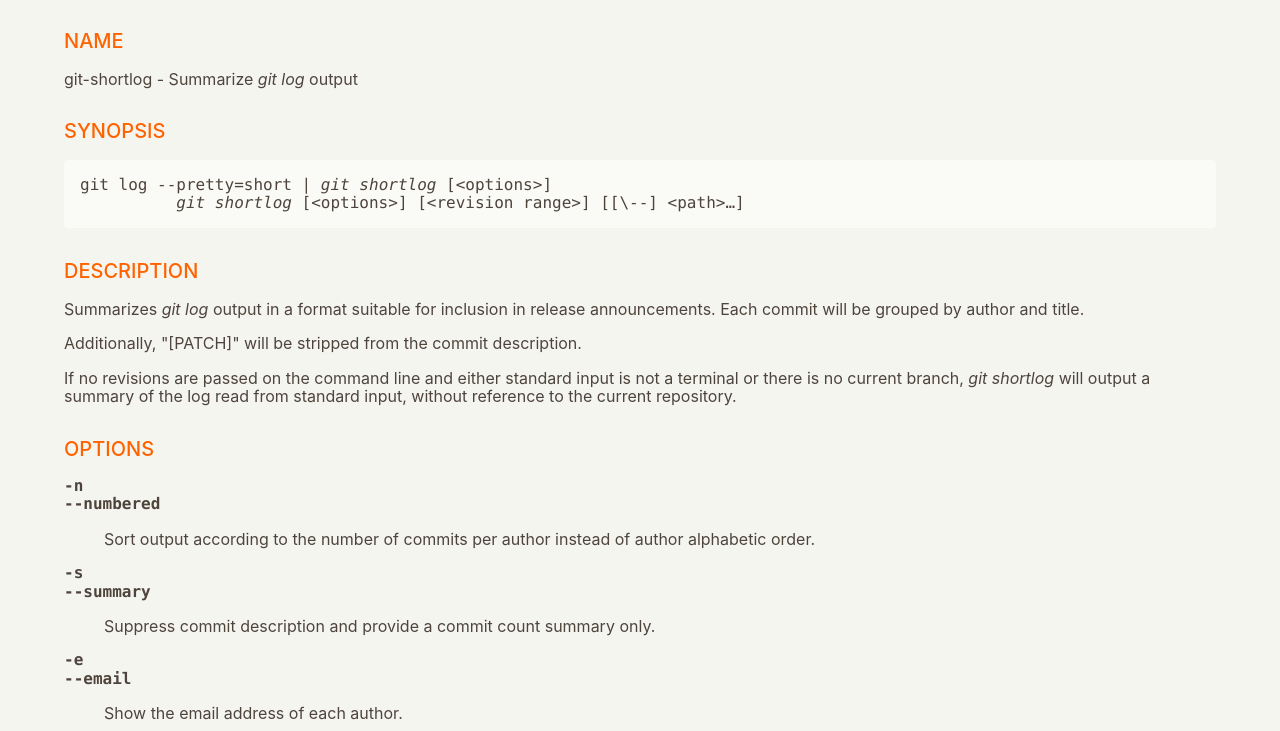
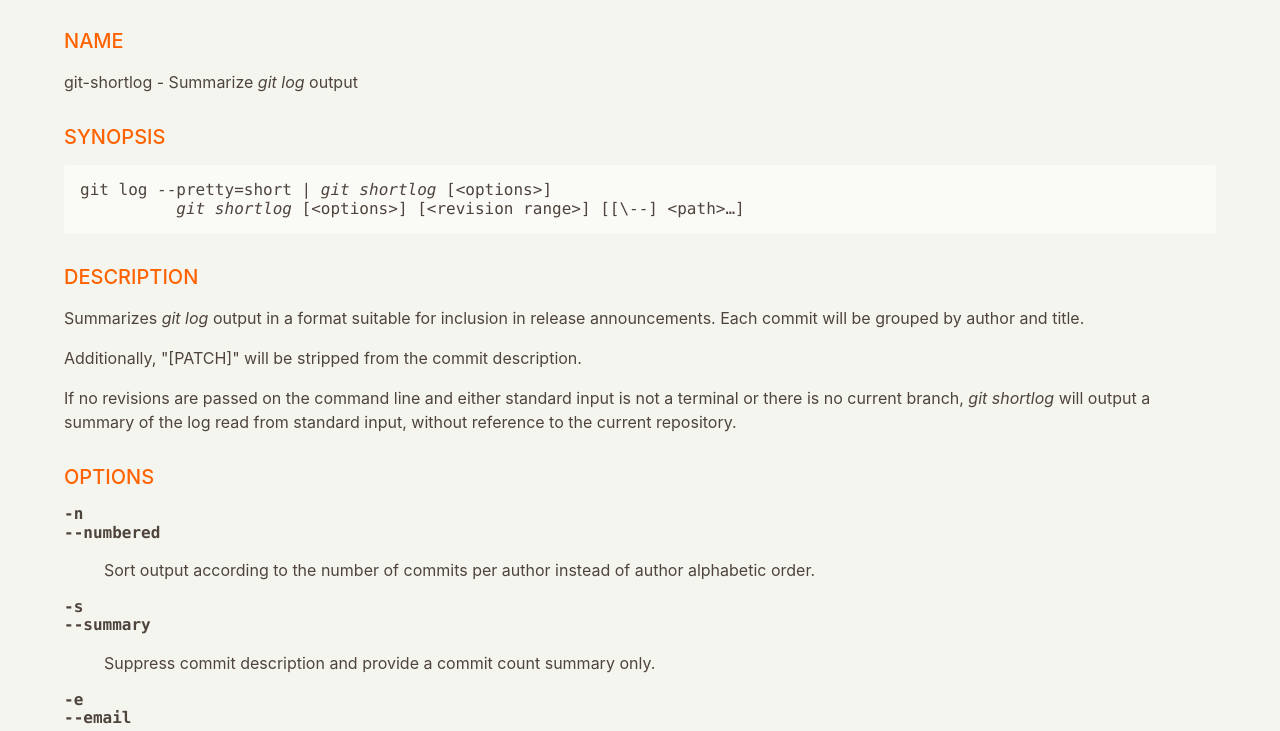
Before and after one commit to jasonlong/nugit, a website: page index.html in a window 1280 px wide. Shown: the part 69-800 px from the top of the page. Drawn offline with Linux system fonts and the light colour scheme.

Commit message:
Add line height to docs

```diff
--- a/css/docs.scss
+++ b/css/docs.scss
@@ -23,6 +23,10 @@
     @extend .fw5;
   }
 
+  p {
+    @extend .lh-copy;
+  }
+
   .sectionbody {
     @extend .mb4;
   }
```
Also changed, not shown: dist/index.css.
